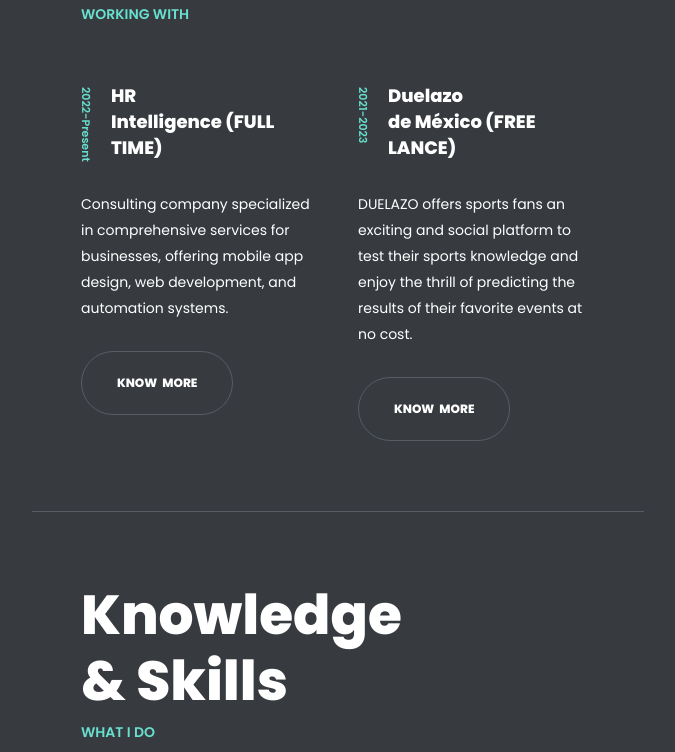
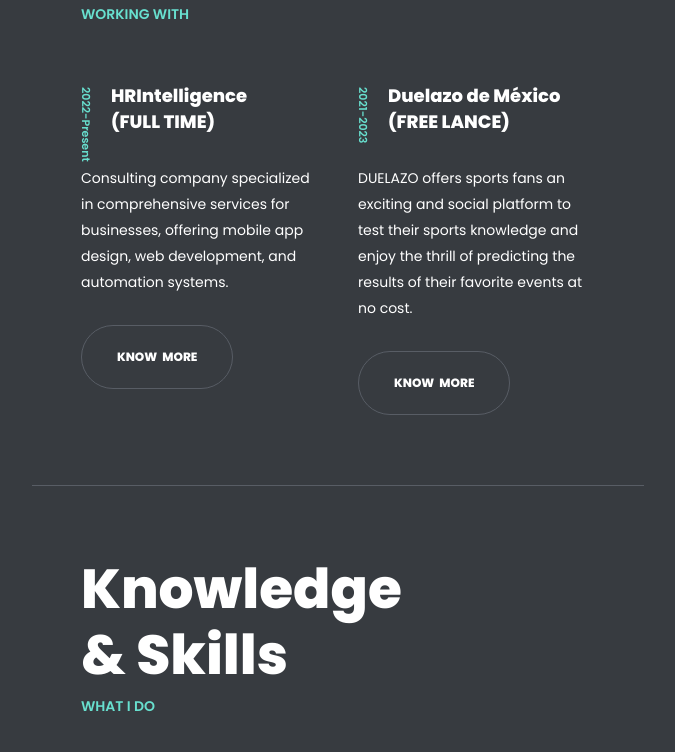
Before and after one commit to EduardoJmnz/eduardojmnz.github.io, a plain HTML site: page index.html in a window 1280 px wide. Shown: the part 1470-2222 px from the top of the page, without its empty margins (544-1219 px from the left). Drawn offline with Linux system fonts and the light colour scheme.

Commit message:
Update index.html

```diff
--- a/index.html
+++ b/index.html
@@ -248,7 +248,7 @@
 							<div class="item">
 								<div class="resume-item active">
 									<div class="date">2022-Present</div>
-									<div class="name">HR <br />Intelligence (FULL TIME)</div>
+									<div class="name">HRIntelligence <br /> (FULL TIME)</div>
 									<div class="single-post-text">
 										<p>
 											Consulting company specialized in comprehensive services for businesses, offering mobile app design, web development, and automation systems.
@@ -264,7 +264,7 @@
 							<div class="item">
 								<div class="resume-item active">
 									<div class="date">2021-2023</div>
-									<div class="name">Duelazo <br />de México (FREE LANCE)</div>
+									<div class="name">Duelazo de México <br />(FREE LANCE)</div>
 									<div class="single-post-text">
 										<p>
 											DUELAZO offers sports fans an exciting and social platform to test their sports knowledge and enjoy the thrill of predicting the results of their favorite events at no cost.
@@ -279,7 +279,7 @@
 							<div class="item">
 								<div class="resume-item">
 									<div class="date">2018-2022</div>
-									<div class="name">Rapptr <br />Std. (FULL TIME)</div>
+									<div class="name">Rapptr Std.<br /> (FULL TIME)</div>
 									<div class="single-post-text">
 										<p>
 											Company specialized in the creation of fun and addictive games for mobile devices, which can be enjoyed by players of all ages and experience levels.
```
